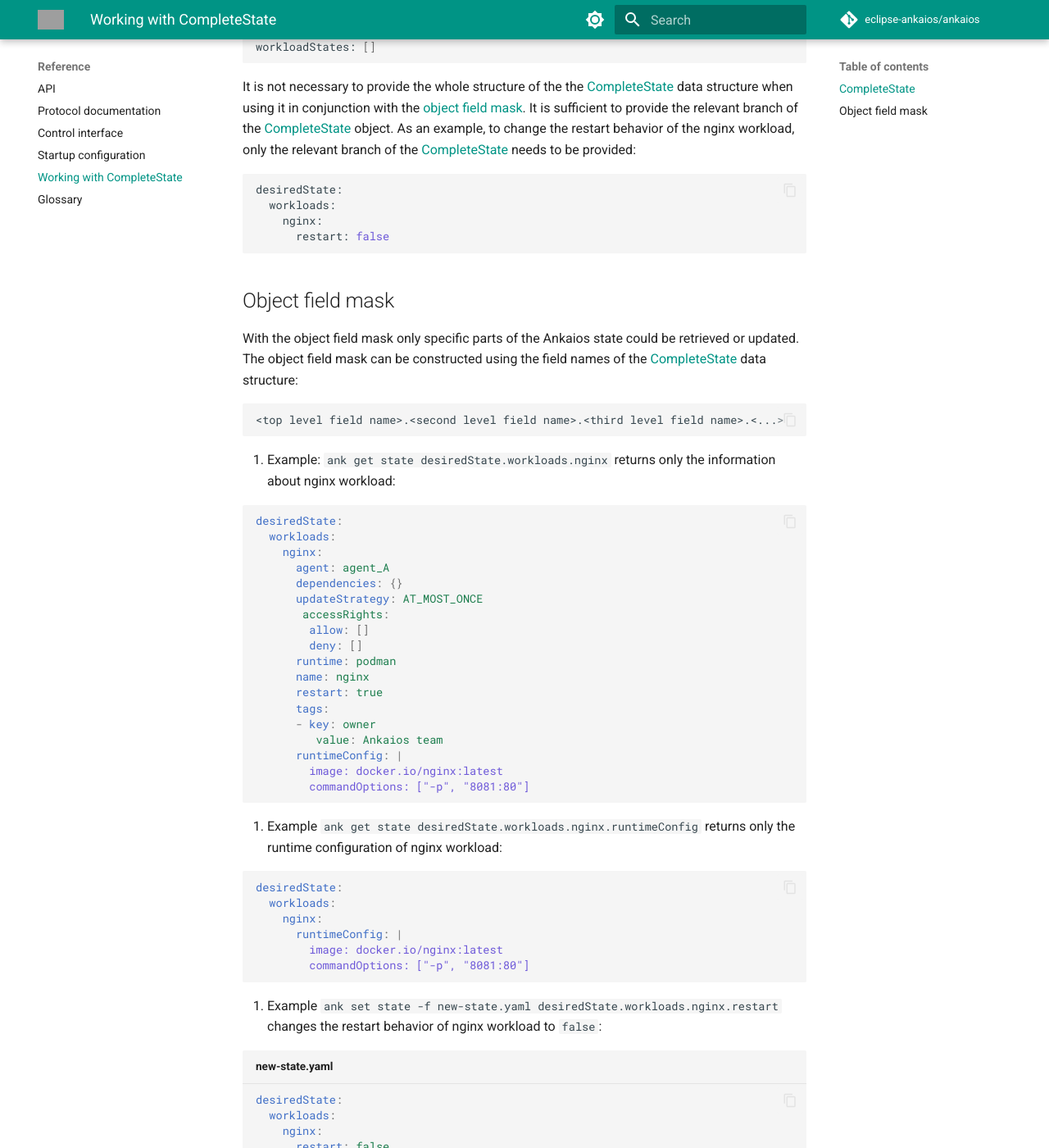
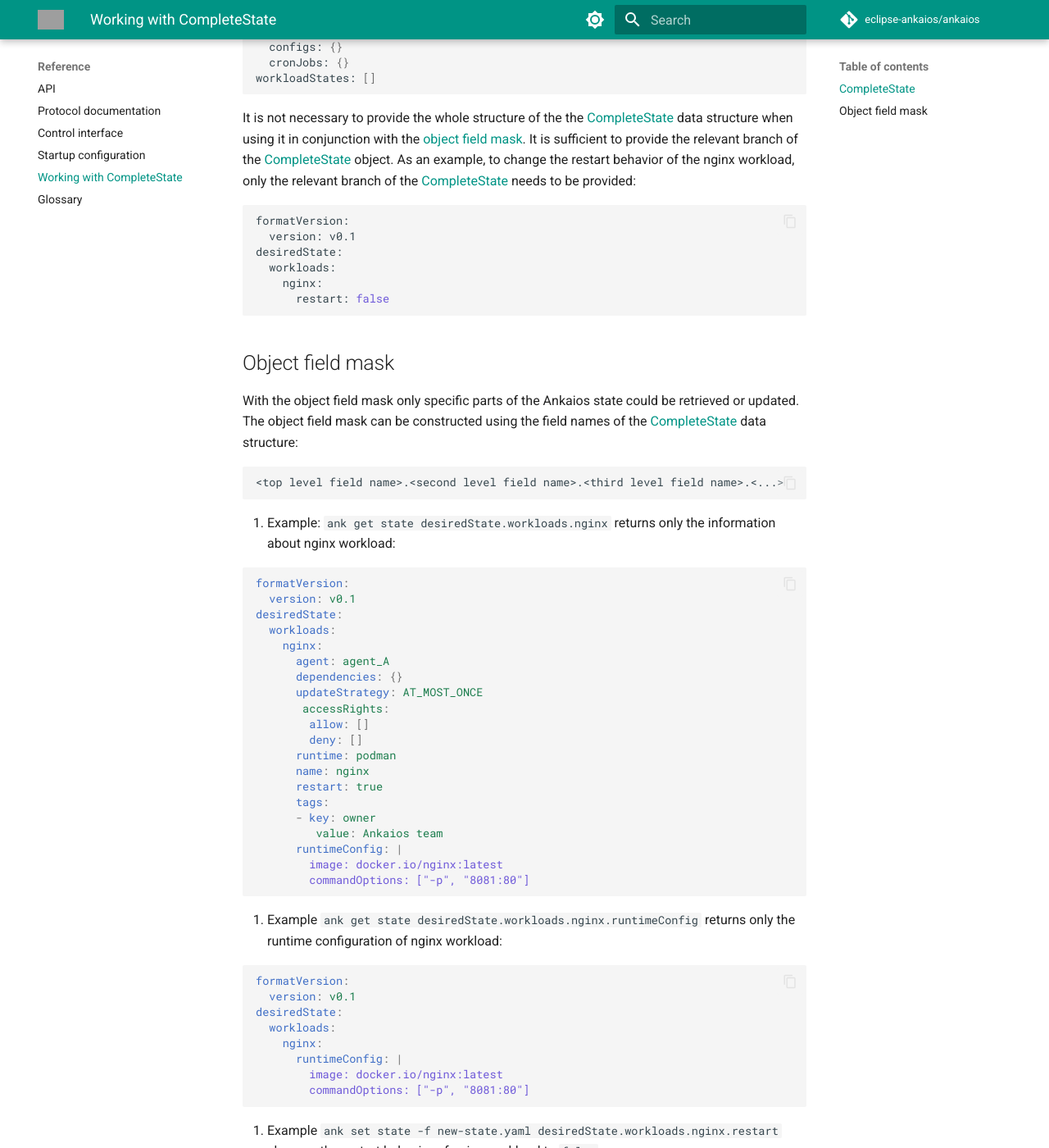
Before and after one commit to eclipse-ankaios/ankaios, an MkDocs documentation site: the page built from doc/docs/reference/complete-state.md, in a window 1280 px wide and 1400 px high, scrolled down 2153 px. Shown: the whole window at 82% size. Built offline with MkDocs 1.6.1 and Material for MkDocs 9.7.7, drawn with Linux system fonts in a browser that asks for light colours; comment, search, counter and statistics services are not loaded; the version menu is left out; some of the changed text lies outside the part shown; grey boxes are pictures that could not be loaded.

Commit message:
Update the user documentation
Issue-Id: #164

````diff
--- a/doc/docs/reference/complete-state.md
+++ b/doc/docs/reference/complete-state.md
@@ -7,6 +7,8 @@ The complete state data structure [CompleteState](./_ankaios.proto.md#completest
 Example: `ank get state` returns the complete state of Ankaios system:
 
 ```bash
+formatVersion:
+  version: v0.1
 startupState:
   workloads: {}
   configs: {}
@@ -101,6 +103,8 @@ workloadStates: []
 It is not necessary to provide the whole structure of the the [CompleteState](./_ankaios.proto.md#completestate) data structure when using it in conjunction with the [object field mask](#object-field-mask). It is sufficient to provide the relevant branch of the [CompleteState](./_ankaios.proto.md#completestate) object. As an example, to change the restart behavior of the nginx workload, only the relevant branch of the [CompleteState](./_ankaios.proto.md#completestate) needs to be provided:
 
 ```bash
+formatVersion:
+  version: v0.1
 desiredState:
   workloads:
     nginx:
@@ -119,6 +123,8 @@ The object field mask can be constructed using the field names of the [CompleteS
 1. Example: `ank get state desiredState.workloads.nginx` returns only the information about nginx workload:
 
    ```yaml
+   formatVersion:
+     version: v0.1
    desiredState:
      workloads:
        nginx:
@@ -142,6 +148,8 @@ The object field mask can be constructed using the field names of the [CompleteS
 2. Example `ank get state desiredState.workloads.nginx.runtimeConfig` returns only the runtime configuration of nginx workload:
 
    ```yaml
+   formatVersion:
+     version: v0.1
    desiredState:
      workloads:
        nginx:
@@ -153,6 +161,8 @@ The object field mask can be constructed using the field names of the [CompleteS
 3. Example `ank set state -f new-state.yaml desiredState.workloads.nginx.restart` changes the restart behavior of nginx workload to `false`:
 
    ```yaml title="new-state.yaml"
+   formatVersion:
+     version: v0.1
    desiredState:
      workloads:
        nginx:
````
Also changed, not shown: doc/docs/reference/control-interface.md (+3 -0 lines), doc/docs/usage/quickstart.md (+2 -0 lines), 1 other file.
